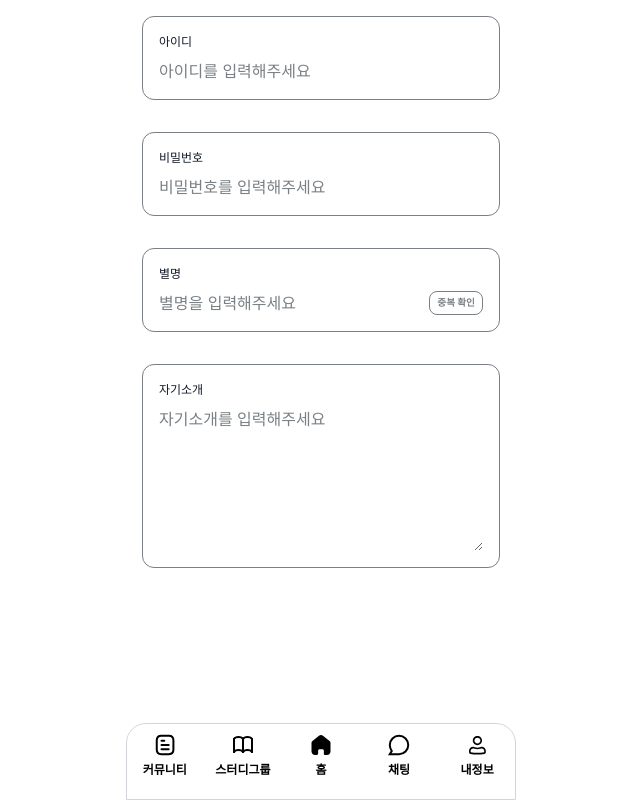
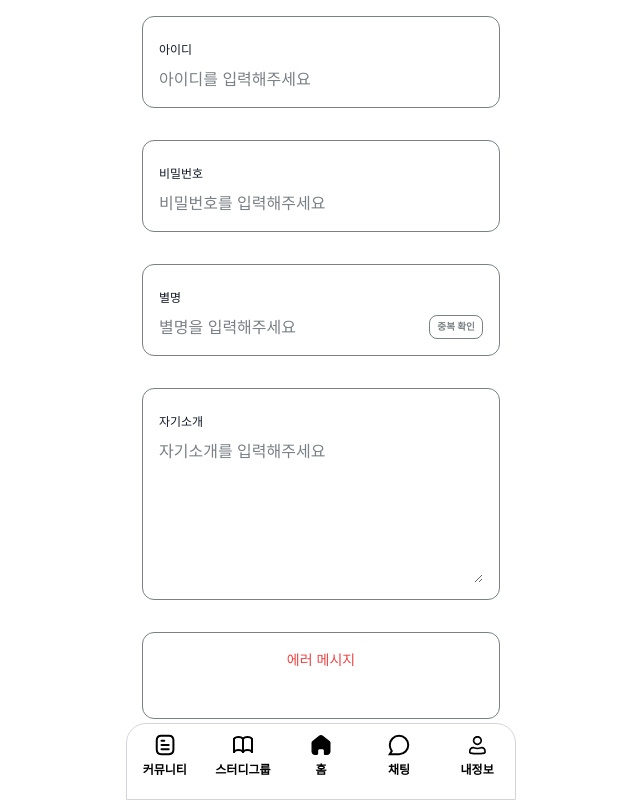
Before and after one commit to St-rdy/Front, a React (Vite) app: page / in a window 1280 px wide. Shown: the whole page, without its empty margins (319-959 px from the left). Built offline with nearby package versions, Linux system fonts and the light colour scheme; a web font is replaced by a local one.

Commit message:
[FRONTEND-19] error 처리 및 에러 디자인 수정
Signed-off-by: lee0806 <leeseh0806@gmail.com>

```diff
--- a/src/App.tsx
+++ b/src/App.tsx
@@ -35,6 +35,7 @@ function App() {
         size="lg"
         multiline={true}
       />
+      <Input error="에러 메시지" multiline={false} />
       <Footer />
     </>
   )
--- a/src/components/Input/Input.css
+++ b/src/components/Input/Input.css
@@ -8,6 +8,10 @@
   border-radius: var(--spacing-12);
   padding: var(--spacing-main-padding);
   margin: var(--spacing-main-padding);
+}
+
+.input-container:focus-within {
+  border-color: var(--color-primary);
 }
 
 .input-container label {
@@ -53,3 +57,12 @@
   border: 0.5px solid var(--color-gray-500);
   border-radius: var(--spacing-8);
 }
+
+.input-error {
+  display: flex;
+  flex-direction: column;
+  color: var(--color-error);
+  font-size: 0.875rem;
+  justify-content: center;
+  align-items: center;
+}
--- a/src/components/Input/Input.tsx
+++ b/src/components/Input/Input.tsx
@@ -39,6 +39,7 @@ export const Input = forwardRef<
       <>
         {/* 전체 버튼 클래스 */}
         <div className={`input-container ${className}`}>
+          <div>{error && <p className="input-error">{error}</p>}</div>
           {label && <label>{label}</label>}
           <div className="input-wrapper">
             {multiline ? (
@@ -68,7 +69,6 @@ export const Input = forwardRef<
                 {rightAction.label}
               </button>
             )}
-            {error && <p className="input-error">{error}</p>}
           </div>
         </div>
       </>
--- a/src/components/Input/Input.types.ts
+++ b/src/components/Input/Input.types.ts
@@ -4,7 +4,7 @@ export interface BaseInputProps {
   // 기본 props
   label?: string
   error?: string
-  type: string
+  type?: string
   multiline: boolean
 
   // 오른쪽 액션 버튼 (중복 확인)
```
Also changed, not shown: 1 other file (tests, documents, lock files or other folders).
